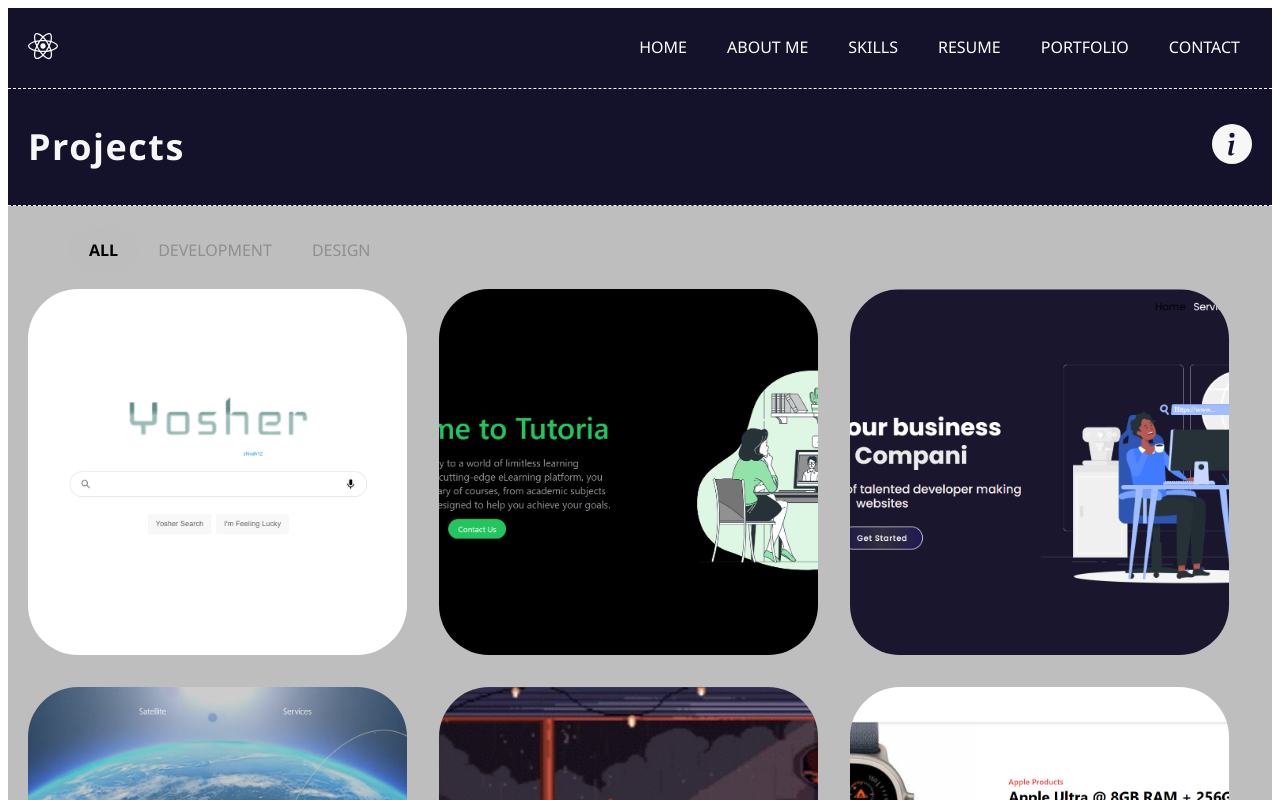
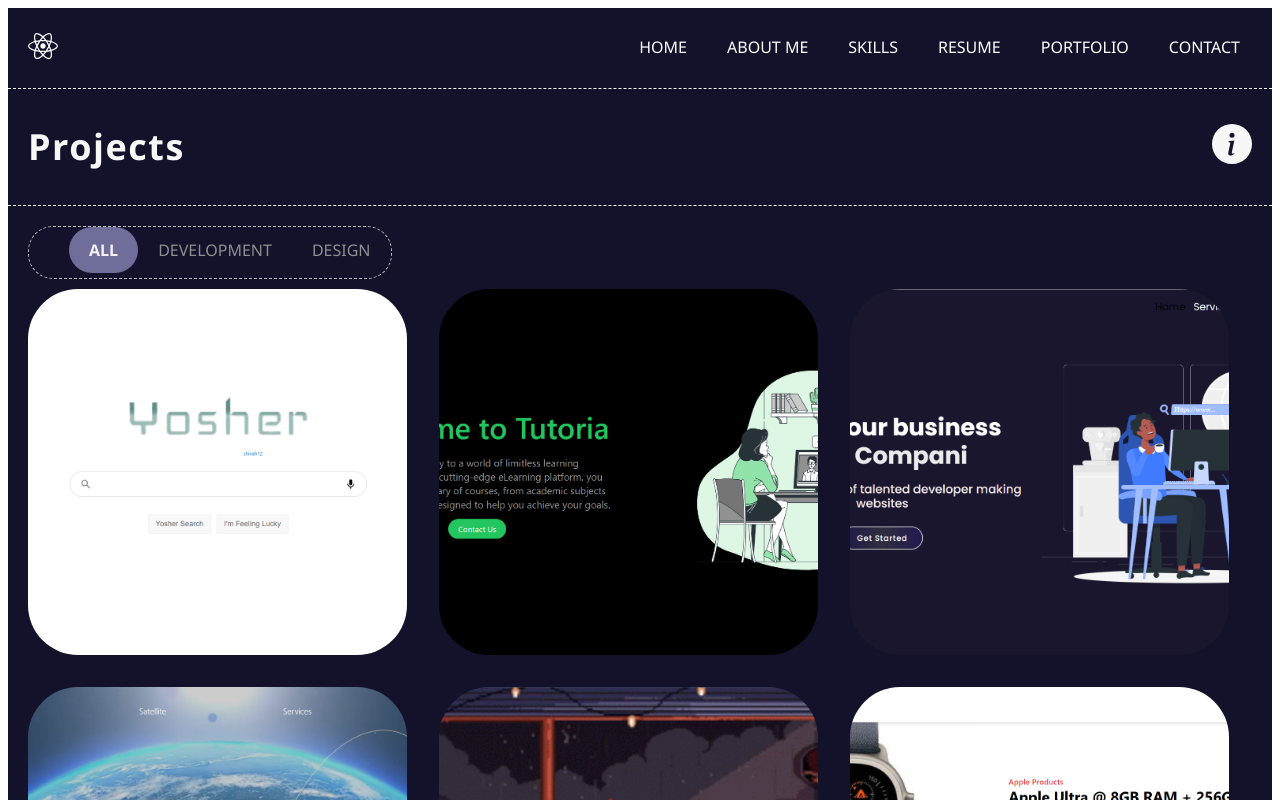
Before and after one commit to shivah12/myportfolio, a React (Create React App) app: page /portfolio in a window 1280 px wide. Shown: the top 800 px of the page. Built offline with nearby package versions, Linux system fonts and the light colour scheme.

Commit message:
Update styles.scss

```diff
--- a/src/containers/portfolio/styles.scss
+++ b/src/containers/portfolio/styles.scss
@@ -1,5 +1,5 @@
 .portfolio {
-  background-color: #bebebe;
+  background-color: #14112b;
   background-attachment: scroll;
   height: 250vh;
   &__content {
@@ -24,8 +24,8 @@
         transition: all 0.5s ease;
 
         &.active {
-          background: #bdbdbd;
-          color: #000;
+          background: #a1a1d7a5;
+          color: #f6f1f1;
           font-weight: 600;
           border-radius: 30px;
         }
@@ -76,7 +76,7 @@
           transition: 0.5s ease;
           background-color: #8e8989;
           border-radius: 50px;
-          border: 1px dashed black;
+          border: 1px dashed rgb(4, 15, 38);
 
           div {
             position: absolute;
@@ -85,7 +85,7 @@
             transform: translate(-50%, -50%);
             text-align: right;
             h1{
-              color: #000000;
+              color: #ffffff;
               margin: 0px;
               font-size: 2.5rem;
               position: relative;
@@ -94,7 +94,7 @@
             }
 
             p {
-              color: #000000;
+              color: #ffffff;
               margin: 0px;
               font-size: 1rem;
               position: relative;
@@ -109,8 +109,8 @@
               padding: 10px 70px;
               font-size: 1.5rem;
               background: transparent;
-              color: #000;
-              border: 1.5px solid #000;
+              color: #07195a;
+              border: 1.5px solid #172068;
               border-radius: 4px;
               font-weight: 500;
             }
```
